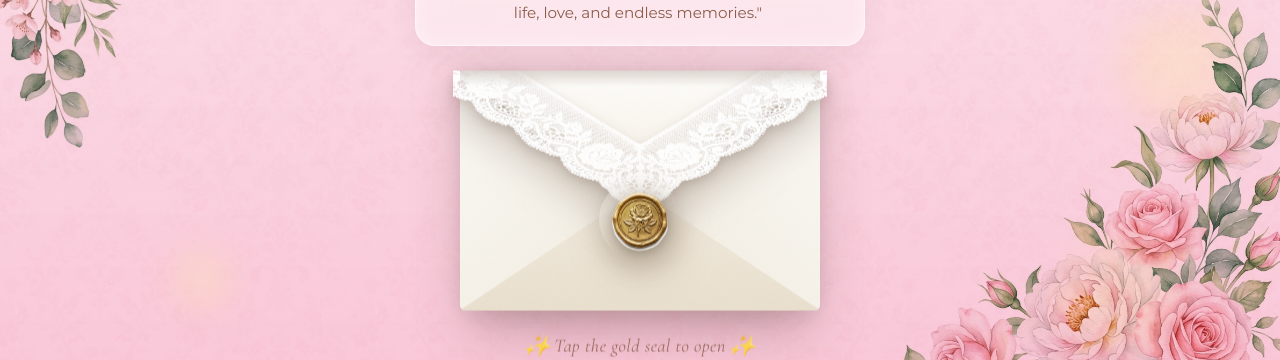
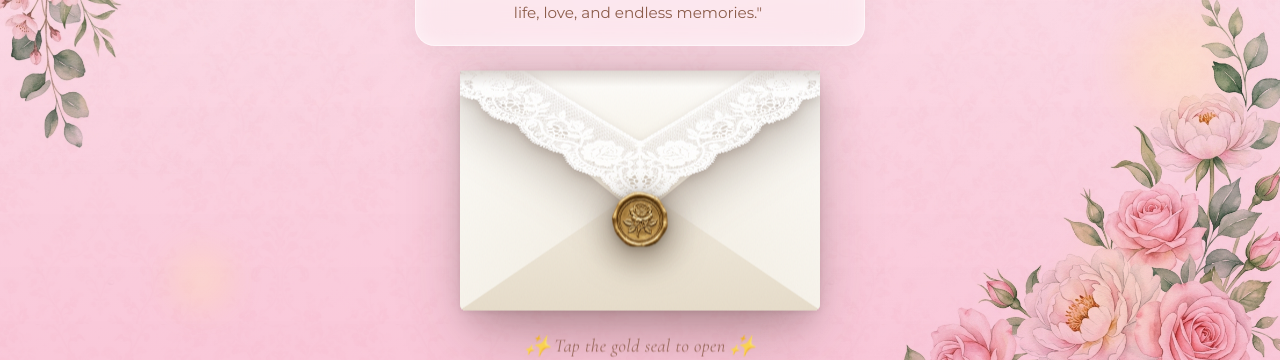
Before and after one commit to SethumDamsavi/Birthday-invitation, a React (Vite) app: page / in a window 1280 px wide. Shown: the part 346-706 px from the top of the page. Built offline with nearby package versions, Linux system fonts and the light colour scheme; a web font is replaced by a local one.

Commit message:
Eliminate white circular halo around gold wax seal, enhance 3D envelope depth and crisp lace edges

```diff
--- a/src/App.css
+++ b/src/App.css
@@ -401,12 +401,22 @@ body {
   height: 240px;
   perspective: 1400px;
   border-radius: 6px;
-  background: #fbf8f2;
+  background: #faf6ee;
   box-shadow:
-    0 28px 55px -12px rgba(85, 55, 45, 0.32),
-    0 12px 24px -6px rgba(0, 0, 0, 0.12),
-    0 0 0 1px rgba(255, 255, 255, 0.85) inset;
-  transition: transform 0.4s cubic-bezier(0.16, 1, 0.3, 1), box-shadow 0.4s ease;
+    0 32px 65px -14px rgba(80, 50, 40, 0.36),
+    0 14px 28px -6px rgba(0, 0, 0, 0.14),
+    0 2px 6px rgba(0, 0, 0, 0.08),
+    0 0 0 1px rgba(255, 255, 255, 0.9) inset;
+  transition: transform 0.45s cubic-bezier(0.16, 1, 0.3, 1), box-shadow 0.45s ease;
+  transform-style: preserve-3d;
+}
+
+.intro-envelope-container:hover .envelope {
+  transform: translateY(-6px) rotateX(2.5deg);
+  box-shadow:
+    0 40px 75px -16px rgba(80, 50, 40, 0.42),
+    0 18px 32px -8px rgba(0, 0, 0, 0.18),
+    0 0 0 1px rgba(255, 255, 255, 0.95) inset;
 }
 
 .envelope::after {
@@ -420,7 +430,7 @@ body {
   position: absolute; inset: 0;
   background: #ede4d3;
   border-radius: 6px;
-  box-shadow: inset 0 26px 45px rgba(115, 85, 68, 0.28);
+  box-shadow: inset 0 28px 48px rgba(115, 85, 68, 0.3);
 }
 
 /* Royal Invitation Letter inside */
@@ -483,21 +493,21 @@ body {
 }
 .envelope-front-left {
   position: absolute; top: 0; left: 0; width: 100%; height: 100%;
-  background: linear-gradient(135deg, #fcfaf5 0%, #ede6d7 100%);
-  clip-path: polygon(0 0, 52% 54%, 0 100%);
-  filter: drop-shadow(2px 0 4px rgba(110, 85, 70, 0.1));
+  background: linear-gradient(135deg, #fdfcf9 0%, #ede5d5 100%);
+  clip-path: polygon(0 0, 50% 53%, 0 100%);
+  filter: drop-shadow(2px 0 5px rgba(100, 75, 60, 0.12));
 }
 .envelope-front-right {
   position: absolute; top: 0; right: 0; width: 100%; height: 100%;
-  background: linear-gradient(225deg, #fcfaf5 0%, #ede6d7 100%);
-  clip-path: polygon(100% 0, 48% 54%, 100% 100%);
-  filter: drop-shadow(-2px 0 4px rgba(110, 85, 70, 0.1));
+  background: linear-gradient(225deg, #fdfcf9 0%, #ede5d5 100%);
+  clip-path: polygon(100% 0, 50% 53%, 100% 100%);
+  filter: drop-shadow(-2px 0 5px rgba(100, 75, 60, 0.12));
 }
 .envelope-front-bottom {
   position: absolute; bottom: 0; left: 0; width: 100%; height: 100%;
-  background: linear-gradient(0deg, #eae0cf 0%, #faf6ee 100%);
-  clip-path: polygon(0 100%, 50% 50%, 100% 100%);
-  filter: drop-shadow(0 -4px 10px rgba(120, 95, 80, 0.2));
+  background: linear-gradient(0deg, #e7ddcb 0%, #fcfaf4 100%);
+  clip-path: polygon(0 100%, 50% 49%, 100% 100%);
+  filter: drop-shadow(0 -5px 12px rgba(110, 85, 70, 0.22));
 }
 
 /* Realistic 3D Folding Flap with Lace Trim */
@@ -507,7 +517,7 @@ body {
   transform-style: preserve-3d;
   transition: transform 1s cubic-bezier(0.34, 1.1, 0.64, 1);
   z-index: 4;
-  filter: drop-shadow(0 12px 22px rgba(95, 70, 55, 0.35));
+  filter: drop-shadow(0 14px 24px rgba(90, 65, 50, 0.38));
 }
 .envelope.open .envelope-flap {
   transform: rotateX(180deg);
@@ -519,6 +529,7 @@ body {
   position: absolute; inset: 0; width: 100%; height: 100%;
   backface-visibility: hidden;
   -webkit-backface-visibility: hidden;
+  overflow: hidden;
 }
 .flap-face-front {
   transform: rotateX(0deg);
@@ -537,12 +548,12 @@ body {
 .flap-lace-trim {
   position: absolute;
   top: 0;
-  left: -2%;
-  width: 104%;
-  height: 104%;
+  left: 0;
+  width: 100%;
+  height: 100%;
   object-fit: fill;
   pointer-events: none;
-  filter: drop-shadow(0 4px 6px rgba(90, 65, 50, 0.22));
+  filter: drop-shadow(0 4px 6px rgba(90, 65, 50, 0.25));
 }
 
 .flap-crease-shadow {
@@ -563,16 +574,19 @@ body {
   top: 61%;
   left: 50%;
   transform: translate(-50%, -46%);
-  width: 82px;
-  height: 82px;
+  width: 84px;
+  height: 84px;
   z-index: 5;
   cursor: pointer;
-  transition: transform 0.4s cubic-bezier(0.34, 1.15, 0.64, 1), filter 0.4s ease, opacity 0.35s ease;
+  background: transparent !important;
+  border: none !important;
+  box-shadow: none !important;
+  transition: transform 0.4s cubic-bezier(0.34, 1.2, 0.64, 1), filter 0.4s ease, opacity 0.35s ease;
 }
 
 .intro-envelope-container:hover .vintage-wax-seal {
-  transform: translate(-50%, -46%) scale(1.06);
-  filter: drop-shadow(0 14px 26px rgba(110, 65, 25, 0.65)) drop-shadow(0 0 18px rgba(245, 195, 95, 0.55));
+  transform: translate(-50%, -46%) scale(1.08) rotate(-1.5deg);
+  filter: drop-shadow(0 16px 30px rgba(95, 55, 20, 0.65)) drop-shadow(0 0 18px rgba(245, 195, 95, 0.6));
 }
 
 .envelope.open .vintage-wax-seal {
@@ -586,21 +600,10 @@ body {
   height: 100%;
   object-fit: contain;
   display: block;
-  filter: drop-shadow(0 10px 20px rgba(85, 55, 25, 0.52)) drop-shadow(0 2px 5px rgba(0, 0, 0, 0.2));
-}
-
-.gold-seal-gleam {
-  position: absolute; inset: 0; border-radius: 50%;
-  background: linear-gradient(135deg, transparent 35%, rgba(255, 255, 255, 0.45) 50%, transparent 65%);
-  background-size: 250% 250%;
-  animation: sealGleamSweep 4.5s ease-in-out infinite;
+  background: transparent !important;
+  border: none !important;
+  filter: drop-shadow(0 10px 18px rgba(75, 45, 18, 0.55)) drop-shadow(0 2px 4px rgba(0, 0, 0, 0.25));
   pointer-events: none;
-  mix-blend-mode: overlay;
-}
-
-@keyframes sealGleamSweep {
-  0%, 60% { background-position: -100% -100%; }
-  100% { background-position: 200% 200%; }
 }
 
 .prompt-sparkle {
--- a/src/components/EnvelopeIntro.jsx
+++ b/src/components/EnvelopeIntro.jsx
@@ -138,7 +138,6 @@ export default function EnvelopeIntro({ onClick }) {
               className="gold-rose-seal-img"
               alt="Antique Gold Rose Wax Seal"
             />
-            <span className="gold-seal-gleam" />
           </div>
         </div>
 
```
Also changed, not shown: public/images/gold-rose-seal.png.
